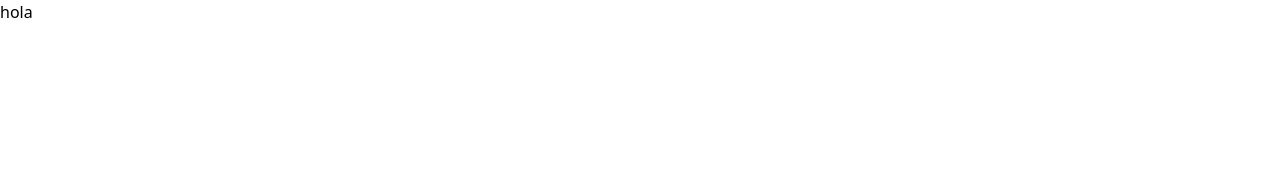
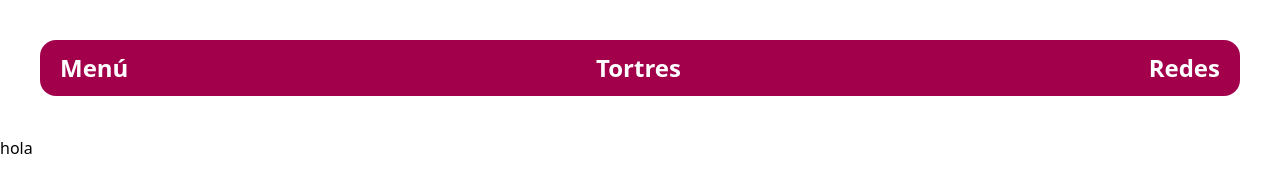
Before and after one commit to zkolsh/schumi-09-21, a website built with Vite: page index.html in a window 1280 px wide. Built offline with nearby package versions, Linux system fonts and the light colour scheme.

Commit message:
header inicial

```diff
--- a/index.html
+++ b/index.html
@@ -1,12 +1,21 @@
-<!doctype html>
+<!DOCTYPE html>
 <html lang="en">
 	<head>
-		<meta charset="UTF-8" />
-		<meta name="viewport" content="width=device-width, initial-scale=1.0" />
+		<meta charset="UTF-8">
+		<meta name="viewport" content="width=device-width, initial-scale=1.0">
 		<link href="css/style.css" rel="stylesheet">
-		<title>alejandro</title>
+		<title>Tortres</title>
 	</head>
 	<body>
+		<header>
+			<div class="flex items-center flex-row justify-between
+			width=100% min-height=5% px-5 py-3 m-10 rounded-2xl bg-pink-800
+			text-white font-black text-2xl">
+				<p>Menú</p>
+				<p>Tortres</p>
+				<p>Redes</p>
+			</div>
+		</header>
 		<p>hola</p>
 	</body>
 </html>
```
